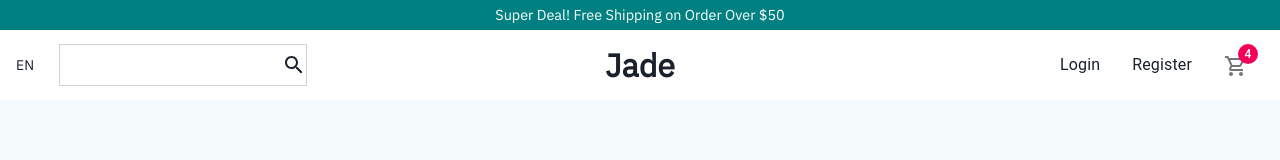
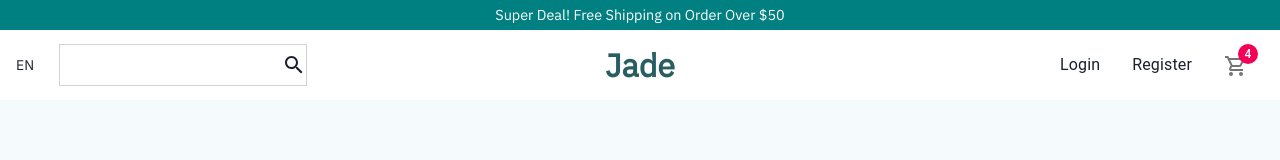
Before and after one commit to Krb0/gamify-ecommerce-react, a React (Create React App) app: page / in a window 1280 px wide. Shown: the top 160 px of the page. Built offline with nearby package versions, Linux system fonts and the light colour scheme.

Commit message:
colors changed

```diff
--- a/src/Layout/Navbar/index.tsx
+++ b/src/Layout/Navbar/index.tsx
@@ -24,7 +24,13 @@ const Navbar = () => {
           <Search />
         </Flex>
       </Flex>
-      <chakra.h1 flex="1" fontWeight="700" fontSize="2rem" textAlign="center">
+      <chakra.h1
+        flex="1"
+        fontWeight="700"
+        fontSize="2rem"
+        textAlign="center"
+        color="teal.700"
+      >
         Jade
       </chakra.h1>
       <Flex flex="1" alignItems="center" justifyContent="flex-end">
--- a/src/data.ts
+++ b/src/data.ts
@@ -28,7 +28,7 @@ export const sliderItems: SliderItemsType[] = [
   },
   {
     id: 3,
-    img: "https://freepngimg.com/thumb/dress/176131-girl-dress-long-free-transparent-image-hq.png",
+    img: "https://ae01.alicdn.com/kf/H8e8de61600e446f38aad9508b136a755L/High-Quality-Formal-Blazer-Woman-Dress-Suit-Set-4XL-Plus-Size-Full-Sleeve-White-Jacket-black.jpg_Q90.jpg_.webp",
     title: "JADE COLLECTION",
     description:
       "DON'T COMPROMISE ON STYLE! GET FLAT 30% OFF FOR NEW ARRIVALS.",
--- a/src/theme.tsx
+++ b/src/theme.tsx
@@ -19,6 +19,7 @@ export const fonts = {
 const theme = extendTheme({
   colors: {
     dark: "#585858",
+    green: "rgba(0,80,0,.6)",
   },
   fonts,
   breakpoints,
```
